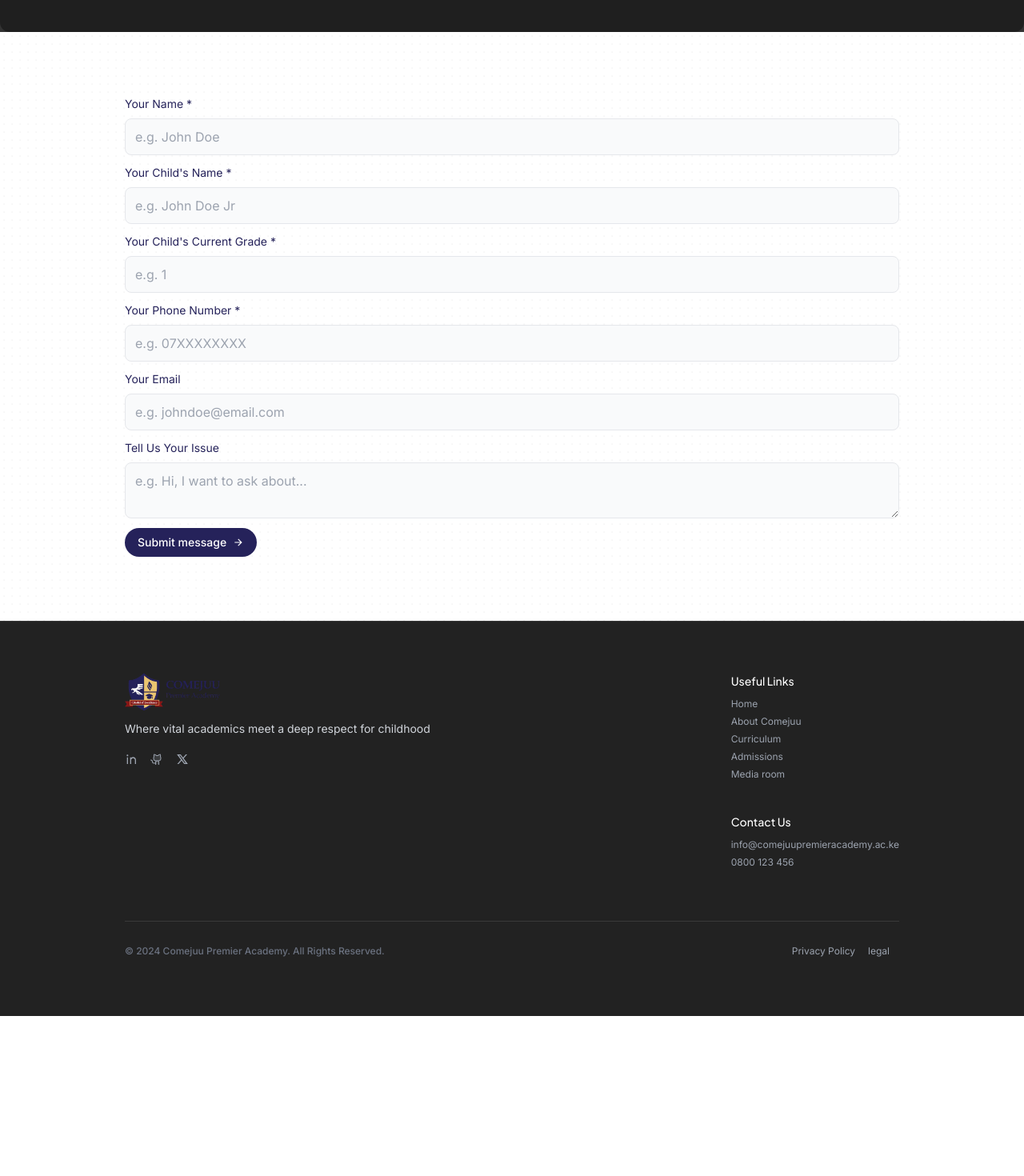
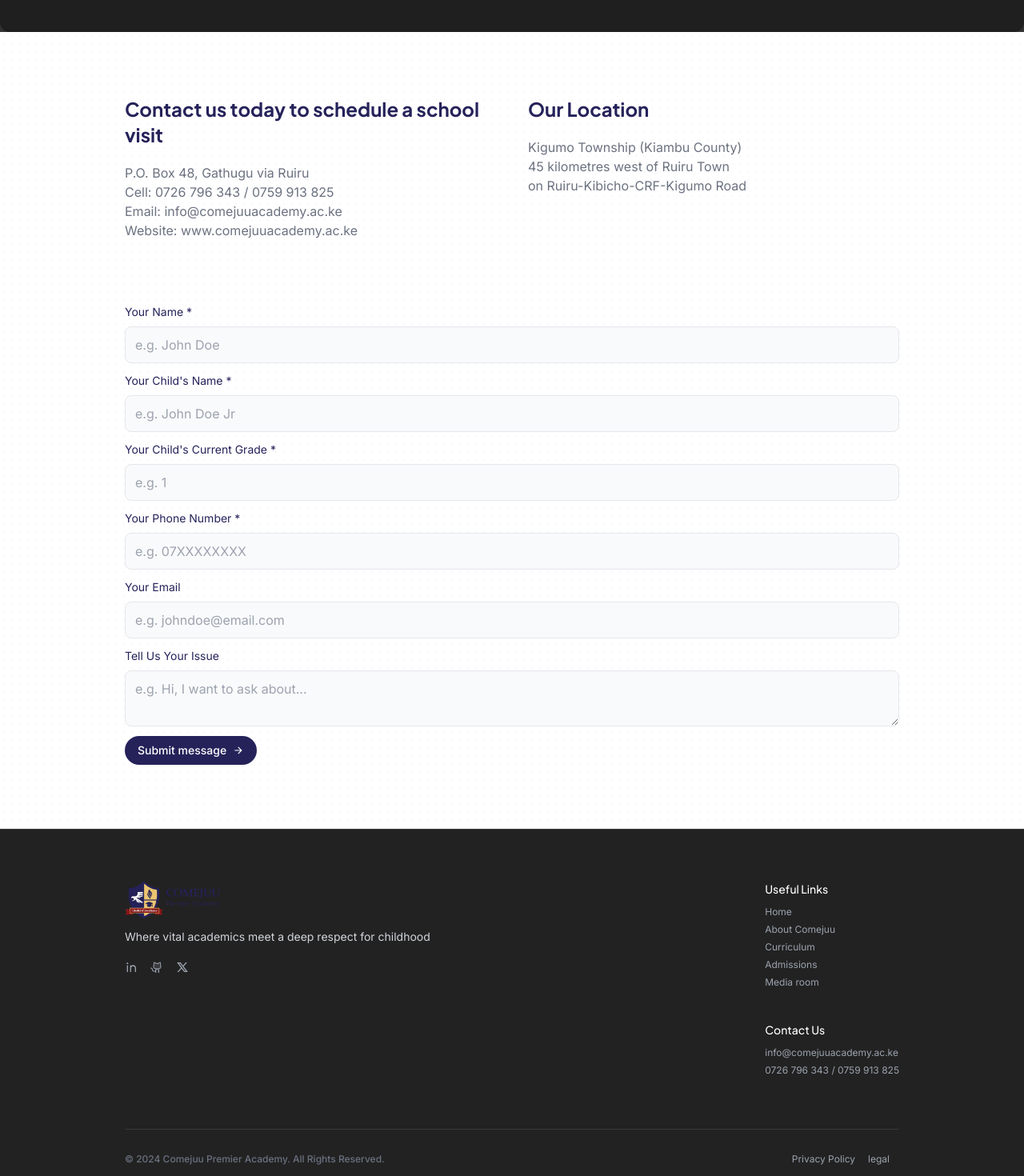
Before and after one commit to Comejuu-for-Devs/comejuu-web, a Next.js app: page /contact in a window 1280 px wide. Shown: the part 440-1910 px from the top of the page at 80% size. Before the commit the page ends 1710 px from the top, so only its background shows below. Built offline with nearby package versions, Linux system fonts and the light colour scheme; grey boxes are pictures that could not be loaded.

Commit message:
updates.

```diff
--- a/src/app/contact/page.tsx
+++ b/src/app/contact/page.tsx
@@ -26,13 +26,36 @@ const Contact = () => {
           <div className="absolute top-0 bg-black/80 h-full w-full z-10">
             <div className="container py-20 h-full flex flex-col gap-10 justify-center">
               <h1 className="font-secondary text-4xl w-full  sm:text-6xl font-black tracking-tight text-white">
-                Leave us a message or ask a question
+                Enrol your child in a school where character and excellence bloom!
               </h1>
 
               <Button className='bg-white text-primary w-max'>
                 Get in touch
                 <RiArrowRightLine />
               </Button>
+            </div>
+          </div>
+        </div>
+
+        <div className="container grid grid-cols-1 sm:grid-cols-2 gap-10">
+          <div className="space-y-5">
+            <h2 className="text-xl sm:text-2xl font-bold font-secondary">Contact us today to schedule a school visit</h2>
+
+            <div className="">
+              <p className="text-sm sm:text-base text-gray-500">P.O. Box 48, Gathugu via Ruiru</p>
+              <p className="text-sm sm:text-base text-gray-500">Cell: 0726 796 343 /  0759 913 825</p>
+              <p className="text-sm sm:text-base text-gray-500">Email: info@comejuuacademy.ac.ke</p>
+              <p className="text-sm sm:text-base text-gray-500">Website: www.comejuuacademy.ac.ke</p>
+            </div>
+          </div>
+
+          <div className="space-y-5">
+            <h2 className="text-xl sm:text-2xl font-bold font-secondary">Our Location</h2>
+
+            <div className="">
+              <p className="text-sm sm:text-base text-gray-500">Kigumo Township (Kiambu County)</p>
+              <p className="text-sm sm:text-base text-gray-500">45 kilometres west of Ruiru Town</p>
+              <p className="text-sm sm:text-base text-gray-500">on Ruiru-Kibicho-CRF-Kigumo Road</p>
             </div>
           </div>
         </div>
--- a/src/components/layout/Footer.tsx
+++ b/src/components/layout/Footer.tsx
@@ -38,13 +38,13 @@ const footerData = {
 
   contact: [
     {
-      name: 'info@comejuupremieracademy.ac.ke',
-      url: 'mailto:info@comejuupremieracademy.ac.ke',
+      name: 'info@comejuuacademy.ac.ke',
+      url: 'mailto:info@comejuuacademy.ac.ke',
       external: false,
     },
     {
-      name: '0800 123 456',
-      url: 'tel:0800 123 456',
+      name: '0726 796 343 / 0759 913 825',
+      url: 'tel:0726796343',
       external: false,
     },
   ],
```
